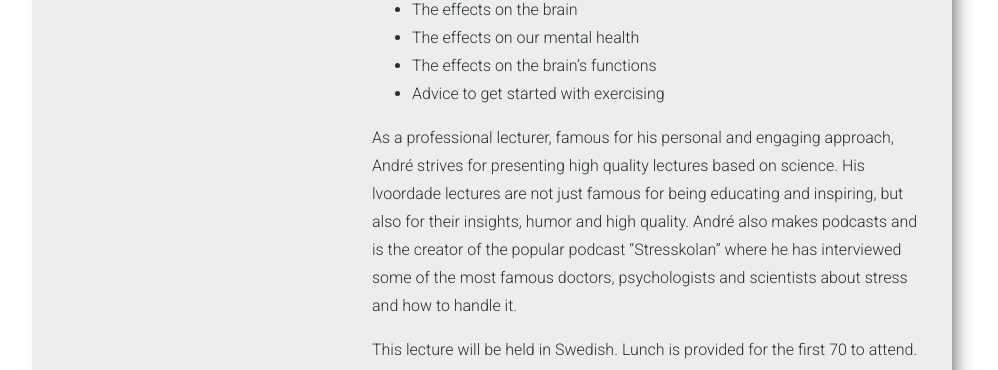
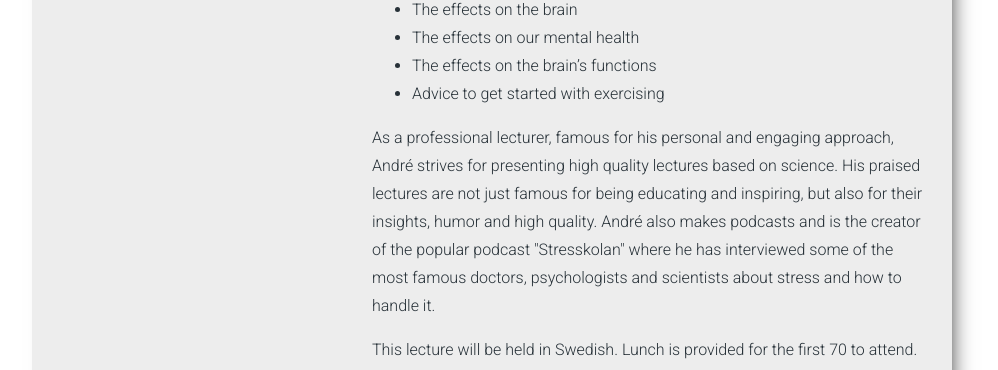
Before and after one commit to ths-mental-health-week/mental-health-week-webpage, a Next.js app: page /events in a window 1280 px wide. Shown: the part 1616-1986 px from the top of the page, without its empty margins (148-1146 px from the left). Built offline with nearby package versions, Linux system fonts and the light colour scheme.

Commit message:
Fix layout bugs, bad copy, and event form links

```diff
--- a/components/EventCard.js
+++ b/components/EventCard.js
@@ -37,6 +37,11 @@ const EventImage = styled.img`
 
 	@media screen and (max-width: ${screenSizes.tablet.max}) {
 		margin-bottom: 20px;
+	}
+
+	@media screen and (max-width: ${screenSizes.smallPhone.max}) {
+		height: calc(100vw - 95px);
+		width: calc(100vw - 95px);
 	}
 
 	& + & {
--- a/components/Events.js
+++ b/components/Events.js
@@ -54,7 +54,11 @@ export default () => (
 					the first 30 to attend.
 				</p>
 
-				<a href="https://forms.gle/fUuwFMmgPeMYCiAY9">
+				<a
+					href="https://forms.gle/fUuwFMmgPeMYCiAY9"
+					target="_blank"
+					rel="noopener noreferrer"
+				>
 					Link to Register
 				</a>
 			</EventCard>
@@ -87,19 +91,23 @@ export default () => (
 				<p>
 					As a professional lecturer, famous for his personal and
 					engaging approach, André strives for presenting high quality
-					lectures based on science. His lvoordade lectures are not
-					just famous for being educating and inspiring, but also for
-					their insights, humor and high quality. André also makes
-					podcasts and is the creator of the popular podcast
-					‘’Stresskolan’’ where he has interviewed some of the most
-					famous doctors, psychologists and scientists about stress
-					and how to handle it.
+					lectures based on science. His praised lectures are not just
+					famous for being educating and inspiring, but also for their
+					insights, humor and high quality. André also makes podcasts
+					and is the creator of the popular podcast
+					&quot;Stresskolan&quot; where he has interviewed some of the
+					most famous doctors, psychologists and scientists about
+					stress and how to handle it.
 				</p>
 				<p>
 					This lecture will be held in Swedish. Lunch is provided for
 					the first 70 to attend.
 				</p>
-				<a href="https://forms.gle/JhC7FYHmT2KUmG827">
+				<a
+					href="https://forms.gle/JhC7FYHmT2KUmG827"
+					target="_blank"
+					rel="noopener noreferrer"
+				>
 					Link to Register
 				</a>
 			</EventCard>
@@ -136,7 +144,11 @@ export default () => (
 					the first 90 to attend.
 				</p>
 
-				<a href="https://forms.gle/FWYWeKZQ2Rum9vbP7">
+				<a
+					href="https://forms.gle/FWYWeKZQ2Rum9vbP7"
+					target="_blank"
+					rel="noopener noreferrer"
+				>
 					Link to Register
 				</a>
 			</EventCard>
@@ -167,7 +179,11 @@ export default () => (
 					the first 30 to attend.
 				</p>
 
-				<a href="https://forms.gle/D63e78JxMewaJVrbA">
+				<a
+					href="https://forms.gle/D63e78JxMewaJVrbA"
+					target="_blank"
+					rel="noopener noreferrer"
+				>
 					Link to Register
 				</a>
 			</EventCard>
@@ -199,7 +215,11 @@ export default () => (
 					the first 90 to attend.
 				</p>
 
-				<a href="https://forms.gle/vFc6SDqDGSHwFkdH8">
+				<a
+					href="https://forms.gle/vFc6SDqDGSHwFkdH8"
+					target="_blank"
+					rel="noopener noreferrer"
+				>
 					Link to Register
 				</a>
 			</EventCard>
@@ -231,7 +251,11 @@ export default () => (
 					the first 90 to attend.
 				</p>
 
-				<a href="https://forms.gle/z4JUoSkpQiMuNTCk6">
+				<a
+					href="https://forms.gle/z4JUoSkpQiMuNTCk6"
+					target="_blank"
+					rel="noopener noreferrer"
+				>
 					Link to Register
 				</a>
 			</EventCard>
@@ -273,7 +297,11 @@ export default () => (
 				</p>
 				<p>Sponsored by Erasmus and Crebel Consulting</p>
 
-				<a href="https://forms.gle/3J9m81K43tkK7ca89">
+				<a
+					href="https://forms.gle/3J9m81K43tkK7ca89"
+					target="_blank"
+					rel="noopener noreferrer"
+				>
 					Link to Register
 				</a>
 			</EventCard>
```
